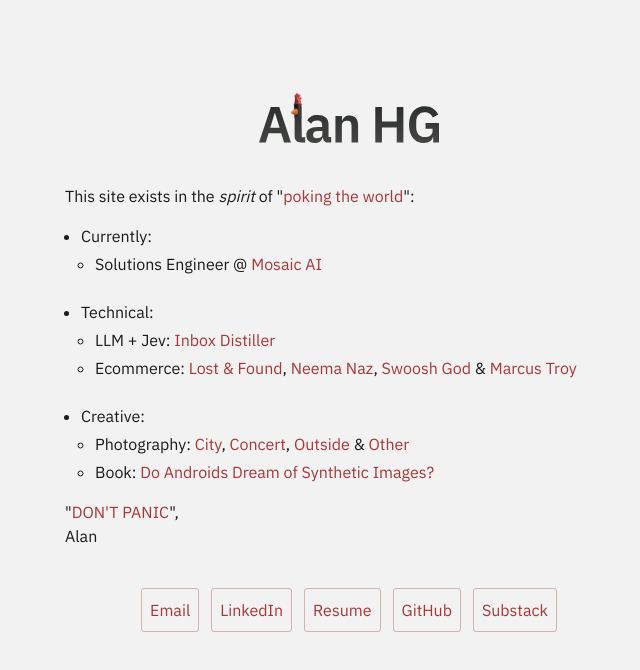
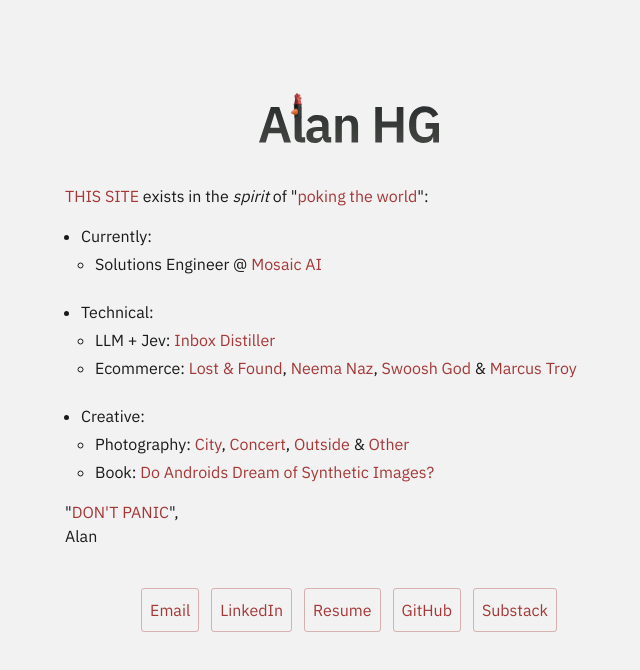
Before and after one commit to hg-alan/alanhgcom, a Next.js app: page / in a window 1280 px wide. Shown: the top 670 px of the page, without its empty margins (291-931 px from the left). Built offline with nearby package versions, Linux system fonts and the light colour scheme.

Commit message:
Add approved art-reference links and accessible previews

```diff
--- /dev/null
+++ b/src/app/components/ArtReference.tsx
@@ -0,0 +1,78 @@
+"use client";
+
+import Image from "next/image";
+import { useEffect, useState } from "react";
+
+type ArtReferenceProps = {
+  children: string;
+  href: string;
+  image: string;
+  description: string;
+};
+
+export default function ArtReference({ children, href, image, description }: ArtReferenceProps) {
+  const [open, setOpen] = useState(false);
+  const [failed, setFailed] = useState(false);
+  const [above, setAbove] = useState(false);
+  const [previewHeight, setPreviewHeight] = useState(220);
+
+  useEffect(() => {
+    if (!open) return;
+    const dismiss = (event: KeyboardEvent) => {
+      if (event.key === "Escape") setOpen(false);
+    };
+    const close = () => setOpen(false);
+    window.addEventListener("keydown", dismiss);
+    window.addEventListener("resize", close);
+    return () => {
+      window.removeEventListener("keydown", dismiss);
+      window.removeEventListener("resize", close);
+    };
+  }, [open]);
+
+  const canPreview = () => window.matchMedia("(hover: hover) and (pointer: fine)").matches;
+  const showPreview = (element: HTMLElement) => {
+    const rect = element.getBoundingClientRect();
+    const below = window.innerHeight - rect.bottom;
+    const showAbove = below < 228 && rect.top > below;
+    const available = Math.min(220, (showAbove ? rect.top : below) - 8);
+    if (available < 48) return;
+    setAbove(showAbove);
+    setPreviewHeight(available);
+    setOpen(true);
+  };
+
+  return (
+    <span
+      className="art-reference"
+      onPointerEnter={(event) => {
+        if (event.pointerType === "mouse" && canPreview()) showPreview(event.currentTarget);
+      }}
+      onPointerLeave={() => setOpen(false)}
+      onFocus={(event) => {
+        if (canPreview() && event.target.matches(":focus-visible")) showPreview(event.currentTarget);
+      }}
+      onBlur={() => setOpen(false)}
+    >
+      <a href={href} target="_blank" rel="noopener noreferrer">
+        {children}
+        <span className="art-reference-description"> — {description}; opens in a new tab</span>
+      </a>
+      {open && !failed && (
+        <span className={`art-reference-preview${above ? " art-reference-preview-above" : ""}`} aria-hidden="true">
+          <Image
+            src={image}
+            alt=""
+            width={280}
+            height={200}
+            unoptimized
+            loading="eager"
+            referrerPolicy="no-referrer"
+            style={{ maxHeight: previewHeight }}
+            onError={() => setFailed(true)}
+          />
+        </span>
+      )}
+    </span>
+  );
+}
--- a/src/app/components/RichText.tsx
+++ b/src/app/components/RichText.tsx
@@ -1,10 +1,18 @@
 import Link from "next/link";
+import ArtReference from "./ArtReference";
 
 export default function RichText() {
   return (
     <article className="home-content">
       <p>
-        This site exists in the <em>spirit</em> of &quot;
+        <ArtReference
+          href="https://www.untappedcities.com/banksy-in-nyc-day-27-this-site-contains-blocked-messages-in-greenpoint-after-ny-times-rejects-his-op-ed/"
+          image="https://storage.ghost.io/c/3e/3b/3e3b259f-e5a2-4287-97e8-4888d22daaef/content/images/wp-content/uploads/2013/11/this-site-contains-blocked-messages-bob-cooley_banksy-oct27-131027_064.jpg"
+          description="Banksy's This Site Contains Blocked Messages, photographed by Bob Cooley, on Untapped New York"
+        >
+          THIS SITE
+        </ArtReference>{" "}
+        exists in the <em>spirit</em> of &quot;
         <Link
           href="https://youtu.be/kYfNvmF0Bqw?t=53"
           rel="noopener noreferrer"
@@ -105,13 +113,13 @@
 
       <p className="home-signoff">
         <span>&quot;</span>
-        <Link
+        <ArtReference
           href="https://www.dont-panic.cc/capi/wp-content/uploads/2018/02/40110298232_4e9c412936_o.jpg"
-          rel="noopener noreferrer"
-          target="_blank"
+          image="https://www.dont-panic.cc/capi/wp-content/uploads/2018/02/40110298232_4e9c412936_o.jpg"
+          description="DON'T PANIC image"
         >
-          DON&apos;T PANIC
-        </Link>
+          {"DON'T PANIC"}
+        </ArtReference>
         <span>&quot;</span>,
         <br />{" "}
         Alan
--- a/src/app/globals.css
+++ b/src/app/globals.css
@@ -229,6 +229,54 @@
   outline-offset: 2px;
 }
 
+.art-reference {
+  position: relative;
+  display: inline-block;
+}
+
+.art-reference-description {
+  position: absolute;
+  width: 1px;
+  height: 1px;
+  padding: 0;
+  margin: -1px;
+  overflow: hidden;
+  clip-path: inset(50%);
+  white-space: nowrap;
+}
+
+.art-reference-preview {
+  position: absolute;
+  z-index: 10;
+  top: 100%;
+  left: 0;
+  width: min(280px, calc(100vw - 2rem));
+  padding-top: 0.5rem;
+  line-height: 0;
+}
+
+.art-reference-preview img {
+  display: block;
+  width: 100%;
+  height: auto;
+  max-height: 220px;
+  object-fit: contain;
+  object-position: left top;
+}
+
+.art-reference-preview-above {
+  top: auto;
+  bottom: 100%;
+  padding-top: 0;
+  padding-bottom: 0.5rem;
+}
+
+@media (hover: none), (pointer: coarse) {
+  .art-reference-preview {
+    display: none;
+  }
+}
+
 /* Icon link styles */
 .link-icon {
   display: inline-block;
```
Also changed, not shown: 2 other files (tests, documents, lock files or other folders).
